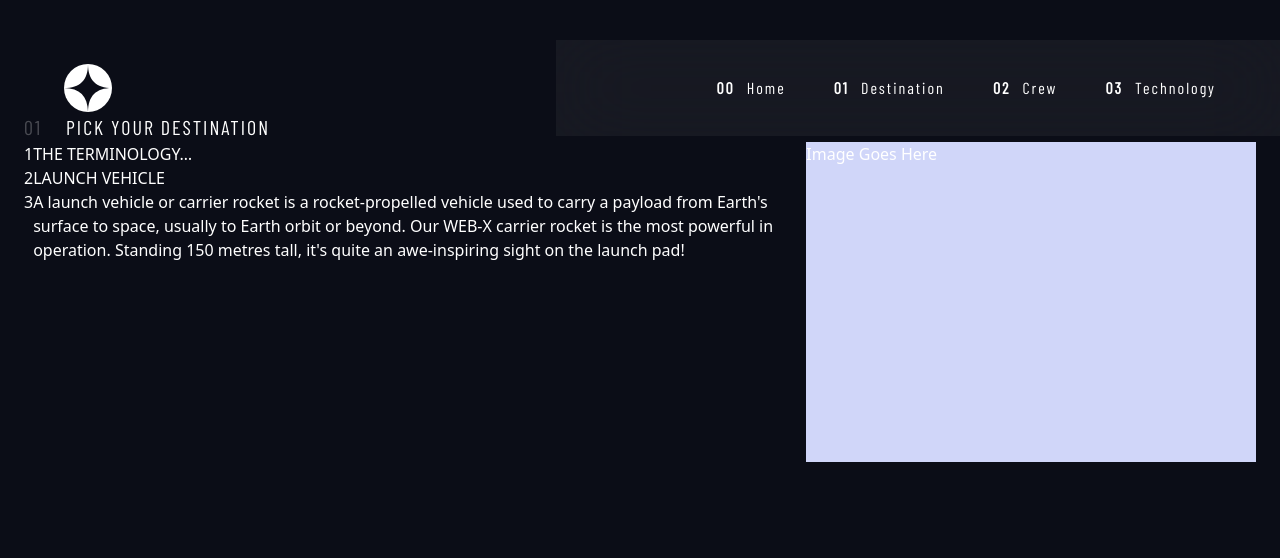
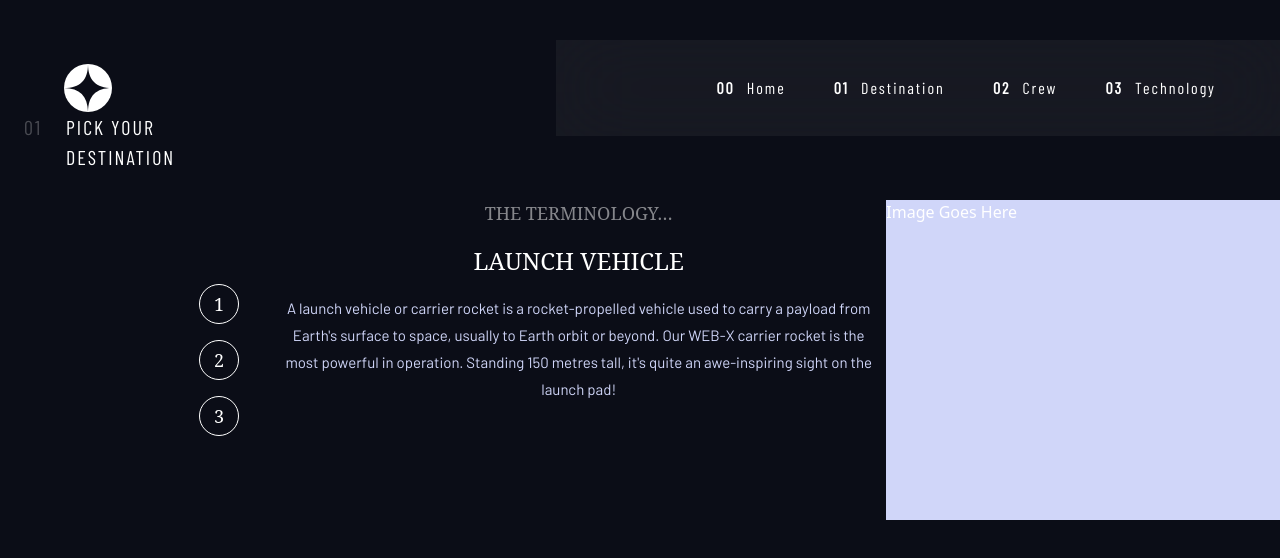
Before and after one commit to 11amanraj/space-tourism, a Next.js app: page /technology in a window 1280 px wide. Shown: the top 558 px of the page. Built offline with nearby package versions, Linux system fonts and the light colour scheme; a web font is replaced by a local one.

Commit message:
Added css properties to technology page

```diff
--- a/app/technology/page.tsx
+++ b/app/technology/page.tsx
@@ -2,29 +2,29 @@ import React from 'react'
 
 const page = () => {
   return (
-    <div>
+    <>
         <div className='text-preset-8 flex gap-6 justify-center sm:text-[20px] sm:justify-start'>
             <p className='opacity-25'>01</p>
             <p>PICK YOUR DESTINATION</p>
         </div>
-        <div className='flex flex-col md:flex-row-reverse'>
-            <div className='w-full h-80 bg-tertiary'>
+        <div className='flex flex-col pt-22 gap-8 md:flex-row-reverse'>
+            <div className='-mx-6 w-[calc(100%+3rem)] h-80 bg-tertiary'>
                 Image Goes Here
             </div>
-            <div className='flex flex-col md:flex-row'>
-                <ul className='flex md:flex-col'>
-                    <li>1</li>
-                    <li>2</li>
-                    <li>3</li>
+            <div className='flex flex-col gap-10 md:flex-row'>
+                <ul className='flex gap-4 md:flex-col self-center'>
+                    <li className='w-10 h-10 rounded-full bg-primary text-secondary flex justify-center items-center text-preset-4 text-[18px] border-[1px] border-secondary'>1</li>
+                    <li className='w-10 h-10 rounded-full bg-primary text-secondary flex justify-center items-center text-preset-4 text-[18px] border-[1px] border-secondary'>2</li>
+                    <li className='w-10 h-10 rounded-full bg-primary text-secondary flex justify-center items-center text-preset-4 text-[18px] border-[1px] border-secondary'>3</li>
                 </ul>
-                <div>
-                    <h3>THE TERMINOLOGY…</h3>
-                    <h1>LAUNCH VEHICLE</h1>
-                    <p>A launch vehicle or carrier rocket is a rocket-propelled vehicle used to carry a payload from Earth's surface to space, usually to Earth orbit or beyond. Our WEB-X carrier rocket is the most powerful in operation. Standing 150 metres tall, it's quite an awe-inspiring sight on the launch pad!</p>
+                <div className='flex flex-col gap-4 items-center'>
+                    <h3 className='text-preset-4 text-[18px] opacity-50'>THE TERMINOLOGY…</h3>
+                    <h1 className='text-preset-3 text-[24px]'>LAUNCH VEHICLE</h1>
+                    <p className='text-preset-9 text-[15px] text-tertiary text-center'>A launch vehicle or carrier rocket is a rocket-propelled vehicle used to carry a payload from Earth's surface to space, usually to Earth orbit or beyond. Our WEB-X carrier rocket is the most powerful in operation. Standing 150 metres tall, it's quite an awe-inspiring sight on the launch pad!</p>
                 </div>
             </div>
         </div>
-    </div>
+    </>
   )
 }
 
```
